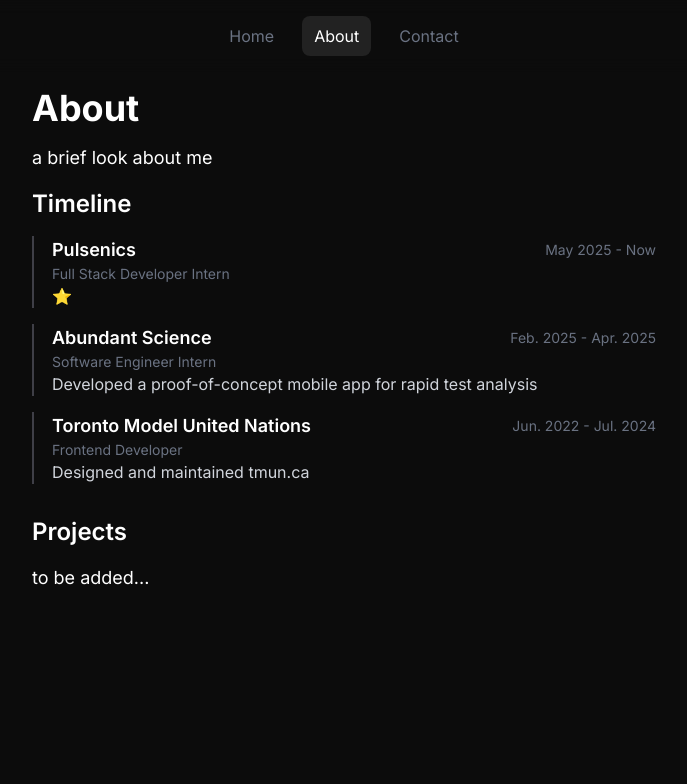
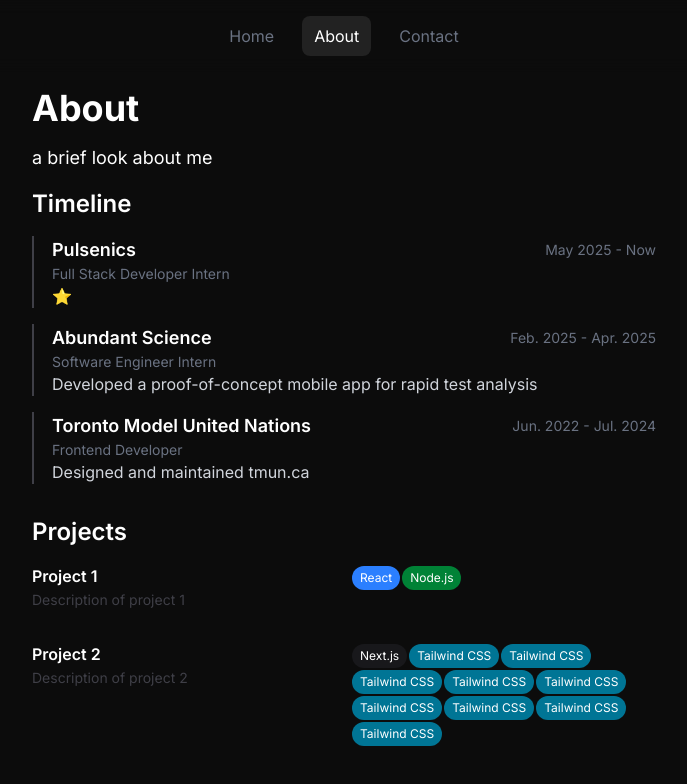
Before and after one commit to notMarkMP1/markpeng.github.io, a Next.js app: page /about in a window 1280 px wide. Shown: the top 784 px of the page, without its empty margins (296-983 px from the left). Built offline with nearby package versions, Linux system fonts and the light colour scheme.

Commit message:
update about

```diff
--- a/app/about/page.tsx
+++ b/app/about/page.tsx
@@ -1,5 +1,6 @@
 import FadeInSection from "@/app/components/FadeInSection";
 import Timeline from "@/app/components/Timeline";
+import Projects from "../components/Projects";
 
 
 export default function About() {
@@ -27,8 +28,23 @@
       link: "https://tmun.ca"
     }
   ];
-  // placeholders for now
 
+  const projectItems = [
+    {
+      title: "Project 1",
+      description: "Description of project 1",
+      technologies: ["React", "Node.js"],
+      link: "https://github.com/notMarkMP1",
+      imagePath: "/images/project1.jpg"
+    },
+    {
+      title: "Project 2",
+      description: "Description of project 2",
+      technologies: ["Next.js", "Tailwind CSS", "Tailwind CSS", "Tailwind CSS", "Tailwind CSS", "Tailwind CSS", "Tailwind CSS", "Tailwind CSS", "Tailwind CSS", "Tailwind CSS"],
+      link: "https://github.com/notMarkMP1",
+      imagePath: "/images/project1.jpg"
+    }
+  ]
 
   return (
     <div className="max-w-2xl mx-auto px-4 py-4 sm:px-6">
@@ -49,7 +65,7 @@
           <h2 className="text-2xl font-semibold">Projects</h2>
         </FadeInSection>
         <FadeInSection delay={1.0}>
-          <p className="text-lg">to be added...</p>
+          <Projects items={projectItems} />
         </FadeInSection>
       </div>
     </div>
```
